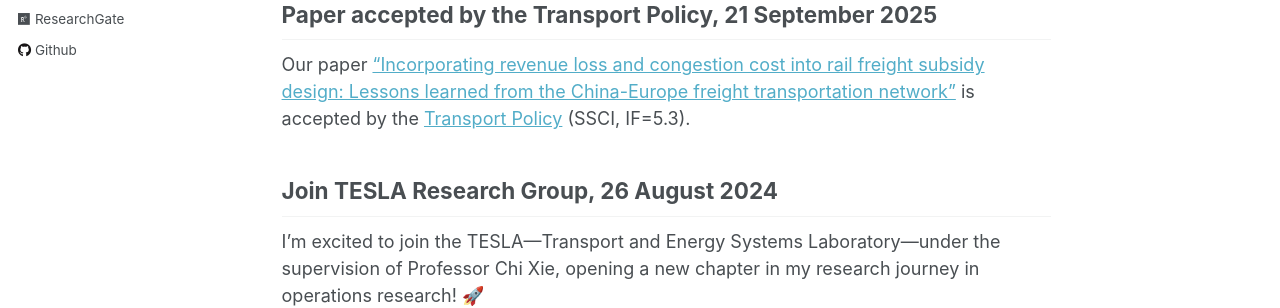
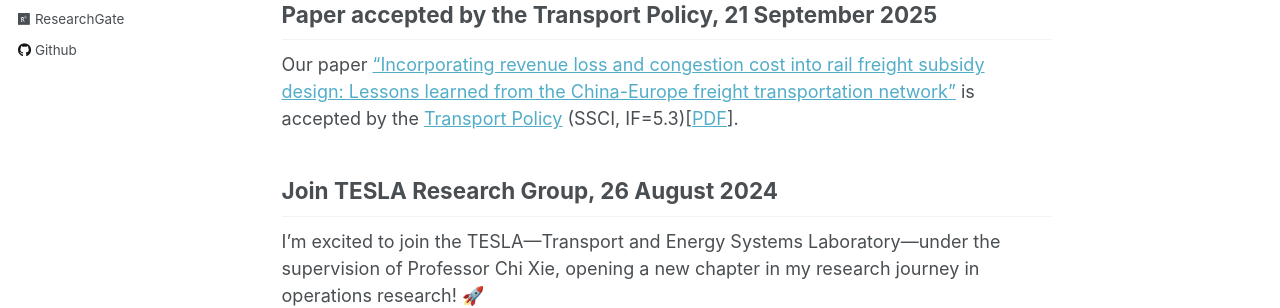
Before and after one commit to RusiWang99/RusiWang99.github.io, a Jekyll site: the page built from _pages/about.md, in a window 1280 px wide and 1274 px high. Shown: the part 543-851 px from the top of the window. Built offline with Jekyll 4.4.1, drawn with Linux system fonts in a browser that asks for light colours; some web fonts are replaced.

Commit message:
Update about.md

```diff
--- a/_pages/about.md
+++ b/_pages/about.md
@@ -14,7 +14,7 @@ I am honored to be supervised by [Professor Chi Xie](https://scholar.google.com/
 # NEWS
 ## Paper accepted by the Transport Policy, 21 September 2025
 
-Our paper ["Incorporating revenue loss and congestion cost into rail freight subsidy design: Lessons learned from the China-Europe freight transportation network"](https://rusiwang99.github.io/publication/2025-09-23-Incorporating%20revenue%20loss%20and%20congestion%20cost%20into%20rail%20freight%20subsidy%20design%20Lessons%20learned%20from%20the%20China-Europe%20freight%20transportation%20network) is accepted by the [Transport Policy](https://www.sciencedirect.com/journal/transport-policy) (SSCI, IF=5.3).
+Our paper ["Incorporating revenue loss and congestion cost into rail freight subsidy design: Lessons learned from the China-Europe freight transportation network"](https://rusiwang99.github.io/publication/2025-09-23-Incorporating%20revenue%20loss%20and%20congestion%20cost%20into%20rail%20freight%20subsidy%20design%20Lessons%20learned%20from%20the%20China-Europe%20freight%20transportation%20network) is accepted by the [Transport Policy](https://www.sciencedirect.com/journal/transport-policy) (SSCI, IF=5.3)[[PDF](https://rusiwang99.github.io/files/Incorporating%20revenue%20loss%20and%20congestion%20cost%20into%20rail%20freight%20subsidy%20design%20Lessons%20learned%20from%20the%20China-Europe%20freight%20transportation%20network.pdf)].
 
 
 ## Join TESLA Research Group, 26 August 2024
```
